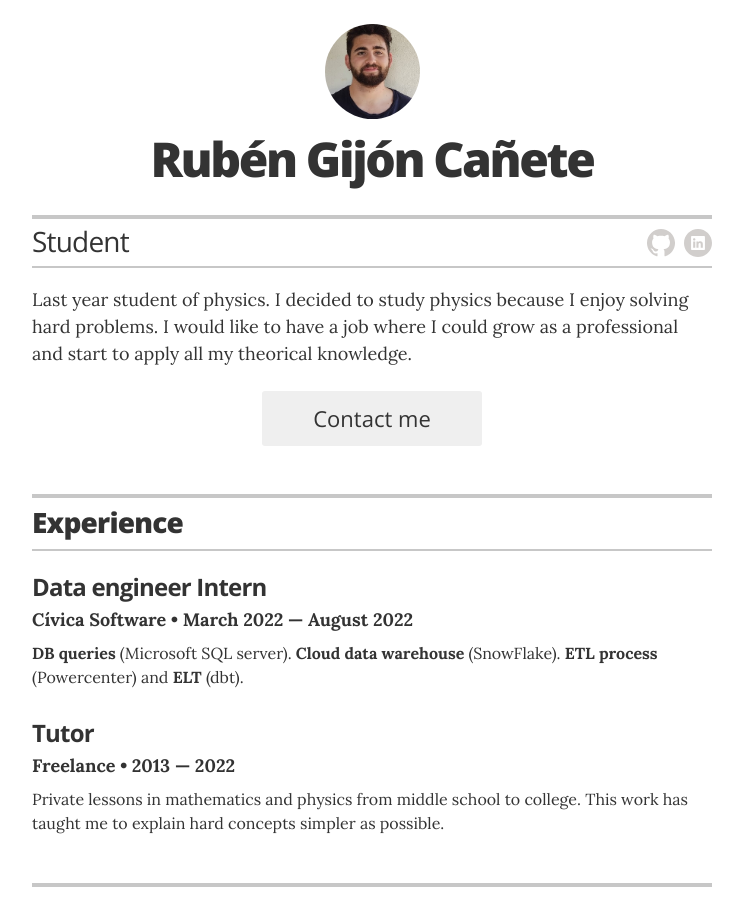
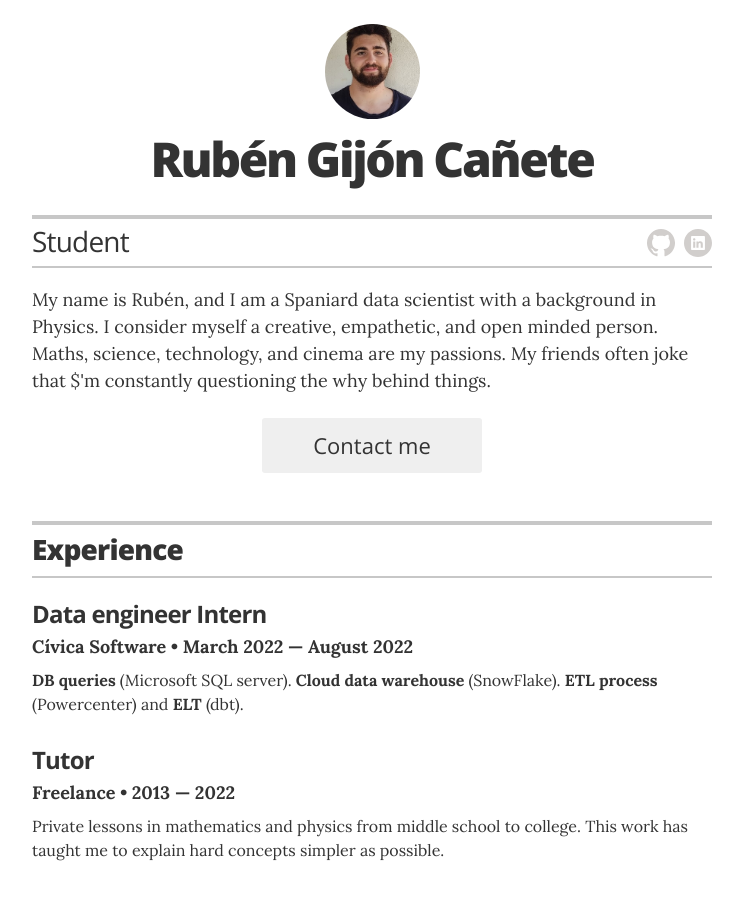
Before and after one commit to rubzip/rubzip.github.io, a Jekyll site: the page built from index.html, in a window 1280 px wide and 900 px high. Shown: the whole window, without its empty margins (268-1011 px from the left). Built offline with Jekyll 4.4.1, drawn with Linux system fonts in a browser that asks for light colours.

Commit message:
Updated about me

```diff
--- a/_config.yml
+++ b/_config.yml
@@ -21,7 +21,7 @@ resume_contact_telephone:       ""
 resume_contact_address:         "Granada, Andalucía, Spain"
 display_header_contact_info:    "false"
 
-resume_header_intro: "<p>Last year student of physics. I decided to study physics because I enjoy solving hard problems. I would like to have a job where I could grow as a professional and start to apply all my theorical knowledge.</p>"
+resume_header_intro: "<p>My name is Rubén, and I am a Spaniard data scientist with a background in Physics. I consider myself a creative, empathetic, and open minded person. Maths, science, technology, and cinema are my passions. My friends often joke that $'m constantly questioning the why behind things.</p>"
 
 # use "yes" to display the email contact button,
 # "no" to display an "I'm not looking for work" message,
```
